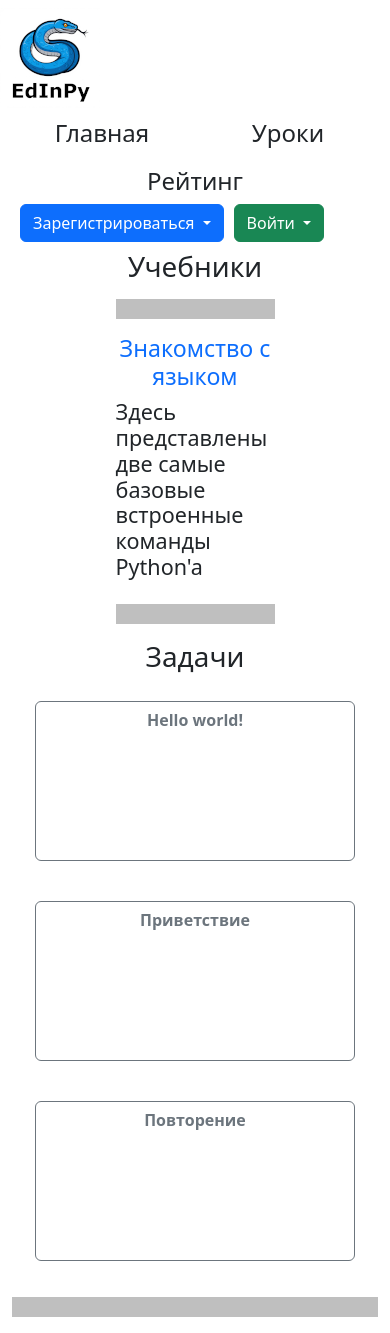
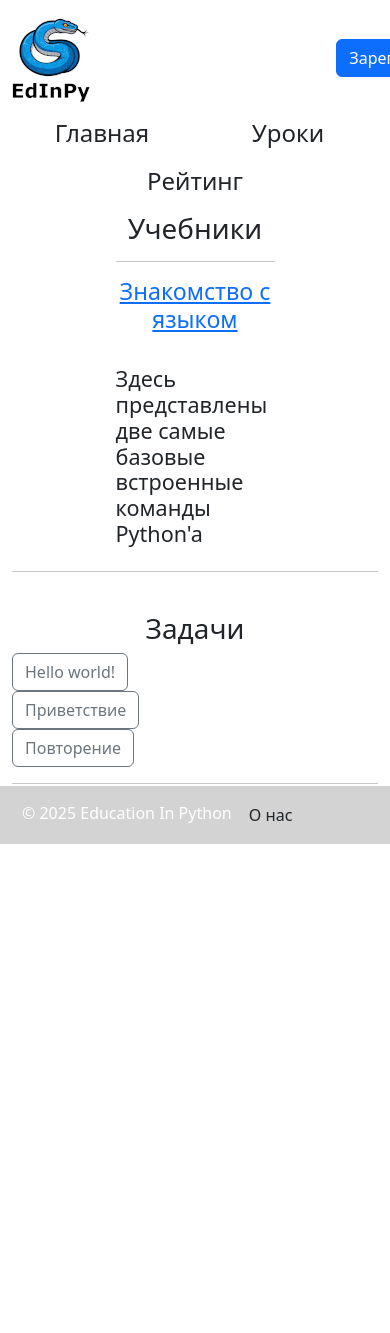
Before and after one commit to Lvumbets/EdInPy, a Flask app: page /lessons/1/tasks in a window 390 px wide; the page is wider, and only the part inside the window is pictured. After the commit the page ends 844 px from the top of that part, so only its background shows below. Run offline with Flask 3, Linux system fonts and the light colour scheme.

Commit message:
1 frontend_develop commit
edited:
html
css

```diff
--- a/static/css/base.css
+++ b/static/css/base.css
@@ -43,3 +43,22 @@ div.notifications img {
 .button_login {
   margin-left: 5px;
 }
+
+#footer {
+  position: fixed;
+  left: 0;
+  bottom: 0;
+  padding: 10px;
+  background: #d3d3d3;
+  color: #fff;
+  width: 100%;
+}
+
+@media screen and (max-width: 1176px) {
+  .account {
+    order: 0;
+  }
+  .nav_buttons {
+    order: 1;
+  }
+}
--- a/static/css/style.css
+++ b/static/css/style.css
@@ -6,38 +6,6 @@ h1 {
   text-align: center;
 }
 
-.task_condition {
-  margin: 0px, 40px;
-}
-
 table, th, td {
   border: 1px solid black;
 }
-
-form.lessons {
-    margin-left: auto;
-    margin-right: auto;
-    max-width: 450px;
-    height: 3em;
-    background-color: #cccccc;
-    border: 1px solid gray;
-    border-radius: 5px;
-    padding: 5px;
-}
-
-.task .lesson {
-    width: 20em;
-    height: 20em;
-    margin-right: 50px;
-    font-weight: bold;
-    display: flex;
-    align-items: center;
-    justify-content: center;
-}
-
-hr{
-    border: none;
-    background-color: black;
-    color: red;
-    height: 20px;
-}
--- a/templates/base.html
+++ b/templates/base.html
@@ -1,5 +1,5 @@
 <!DOCTYPE html>
-<html lang="en">
+<html lang="ru">
   <head>
     <link
       rel="icon"
@@ -66,7 +66,7 @@
             <div class="profile_user">
               <a href="/profile" class="btn"
                 ><h3>
-                  <b>{{ current_user.name }} {{ current_user.surname }}</b>
+                  <b>{{ current_user.name[0] }}. {{ current_user.surname }}</b>
                 </h3></a
               >
             </div>
@@ -159,5 +159,11 @@
       </div>
     </header>
     <main role="main" class="container">{% block content %}{% endblock %}</main>
+    <div id="footer">
+      <div class="container ms-auto">
+        &copy; 2025 Education In Python
+        <a href="/about_us" class="btn about_us">О нас</a>
+      </div>
+    </div>
   </body>
 </html>
--- a/templates/lesson.html
+++ b/templates/lesson.html
@@ -1,79 +1,87 @@
 {% extends "base.html" %} {% block content %}
-<style>
-    h1 {
-        text-align: center;
-    }
-    div.tasks {
-        display: flex;
-        justify-content: center;
-        flex-direction: row;
-        flex-wrap: wrap;
+<link rel="stylesheet" href="../../static/css/style.css" />
+<link rel="stylesheet" href="../../static/css/base.css" />
+<link rel="stylesheet" href="../../static/css/lesson.css" />
 
-    }
-    div.task {
-        display: flex;
-        align-items: start;
-        justify-content: center;
-        flex-direction: column;
-        margin: 20px 25px;
-    }
-    a.task {
-        width: 20em;
-        height: 10em;
-        font-weight: bold;
-    }
-    .task_buttons {
-        display: flex;
-        flex-direction: row;
-    }
-    .task_buttons a {
-        width: 10em;
-    }
-</style>
 <form action="">
   {% if lesson.books %}
   <h1>Учебники</h1>
   <div class="container w-50">
-        <hr>
+    <hr />
+    <div class="books">
       {% for book in lesson.books %}
       <div class="row">
         <div class="col text-center">
-                <a href="/books/{{ book.id }}" style="text-decoration: none"><h3>{{ book.title }}</h3></a>
-                {% if current_user.__class__.__name__ == 'Admin' %}</br>
-                <a href="/books/edit/{{ book.id }}" class="btn btn-warning">Изменить</a>
-                <a href="/books/delete/{{ book.id }}" class="btn btn-danger">Удалить</a>
+          <a href="/books/{{ book.id }}" class="book_title"
+            ><h3>{{ book.title }}</h3></a
+          >
+          <br />
+          {% if current_user.__class__.__name__ == 'Admin' %}
+          <div class="admin_book_buttons">
+            <a href="/books/edit/{{ book.id }}" class="btn btn-warning"
+              >Изменить</a
+            >
+            <a href="/books/delete/{{ book.id }}" class="btn btn-danger"
+              >Удалить</a
+            >
             {% endif %}
           </div>
           <div class="col text-left">
             <h4>{{ book.description }}</h4>
           </div>
         </div>
-        <hr>
+      </div>
+    </div>
+    <hr />
     {% endfor %}
   </div>
   {% endif %}
+  <br />
+
   {% if current_user.__class__.__name__ == 'Admin' %}
-    <br>
-    <a href="/lessons/{{ lesson.id }}/books/add" class="btn btn-success">Добавить учебник</a>
+  <div class="admin_book_add">
+    <a href="/lessons/{{ lesson.id }}/books/add" class="btn btn-success"
+      >Добавить учебник</a
+    >
+  </div>
   {% endif %}
+
   <h1>Задачи</h1>
   <div class="tasks">
     {% for task in tasks %}
     <div class="task">
-            <a href="/lessons/{{ lesson.id }}/tasks/{{ task.id }}" type="button" class="btn btn-outline-secondary task">{{
-                task.title }}</a>
+      <a
+        href="/lessons/{{ lesson.id }}/tasks/{{ task.id }}"
+        type="button"
+        class="btn btn-outline-secondary task"
+        >{{ task.title }}</a
+      >
       {% if current_user.__class__.__name__ == 'Admin' %}
-            <div class="task_buttons">
-                <a href="/lessons/{{ lesson.id }}/tasks/edit/{{ task.id }}" class="btn btn-warning">Изменить</a>
-                <a href="/lessons/{{ lesson.id }}/tasks/delete/{{ task.id }}" class="btn btn-danger">Удалить</a>
+      <div class="admin_task_buttons">
+        <a
+          href="/lessons/{{ lesson.id }}/tasks/edit/{{ task.id }}"
+          class="btn btn-warning"
+          >Изменить</a
+        >
+        <a
+          href="/lessons/{{ lesson.id }}/tasks/delete/{{ task.id }}"
+          class="btn btn-danger"
+          >Удалить</a
+        >
       </div>
       {% endif %}
     </div>
     {% endfor %}
   </div>
+
   {% if current_user.__class__.__name__ == 'Admin' %}
-    <a href="/lessons/{{ lesson.id }}/tasks/add" class="btn btn-success">Добавить задачу</a>
+  <div class="admin_task_add">
+    <a href="/lessons/{{ lesson.id }}/tasks/add" class="btn btn-success"
+      >Добавить задачу</a
+    >
+  </div>
   {% endif %}
-    <hr>
+
+  <hr />
 </form>
 {% endblock %}
```
Also changed, not shown: static/css/main_page.css (+0 -10 lines), templates/about_us.html (+7 -3 lines), templates/lessons.html (+26 -15 lines), templates/main_page.html (+1 -7 lines). Lines whose indentation alone changed are shown as unchanged.
